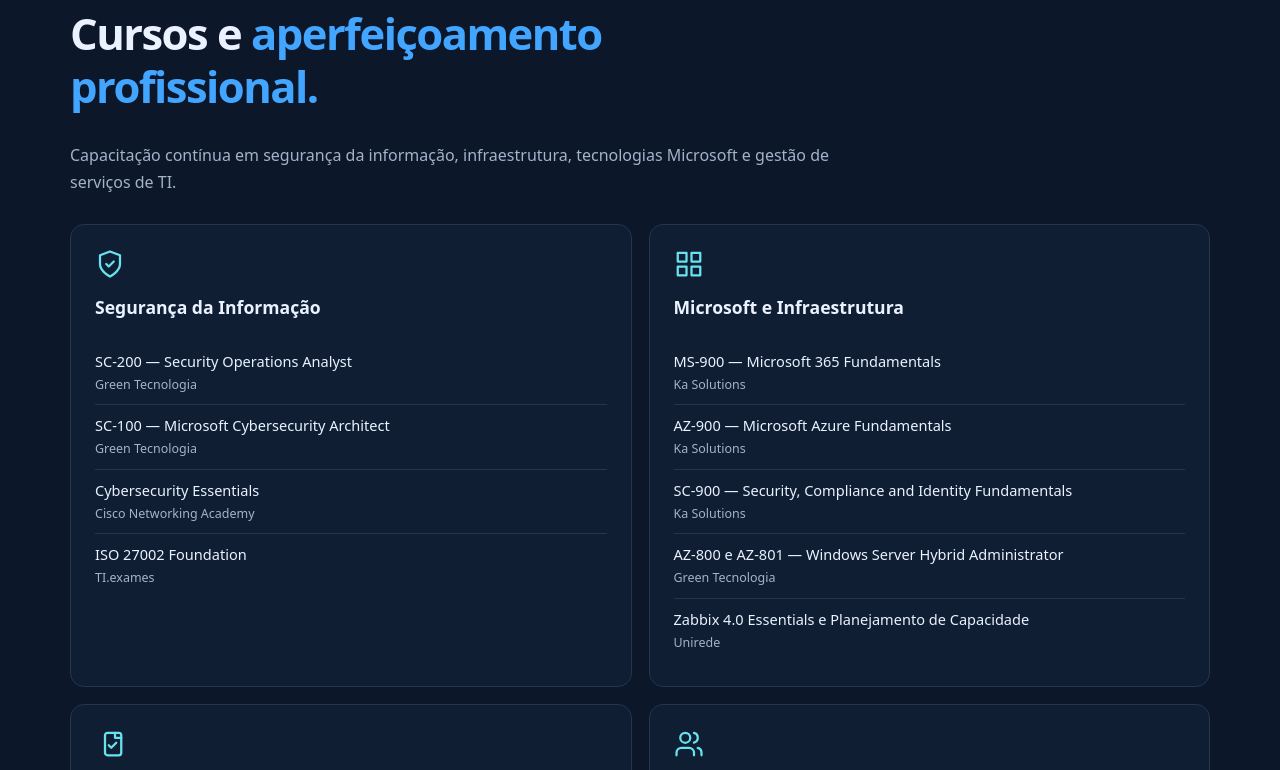
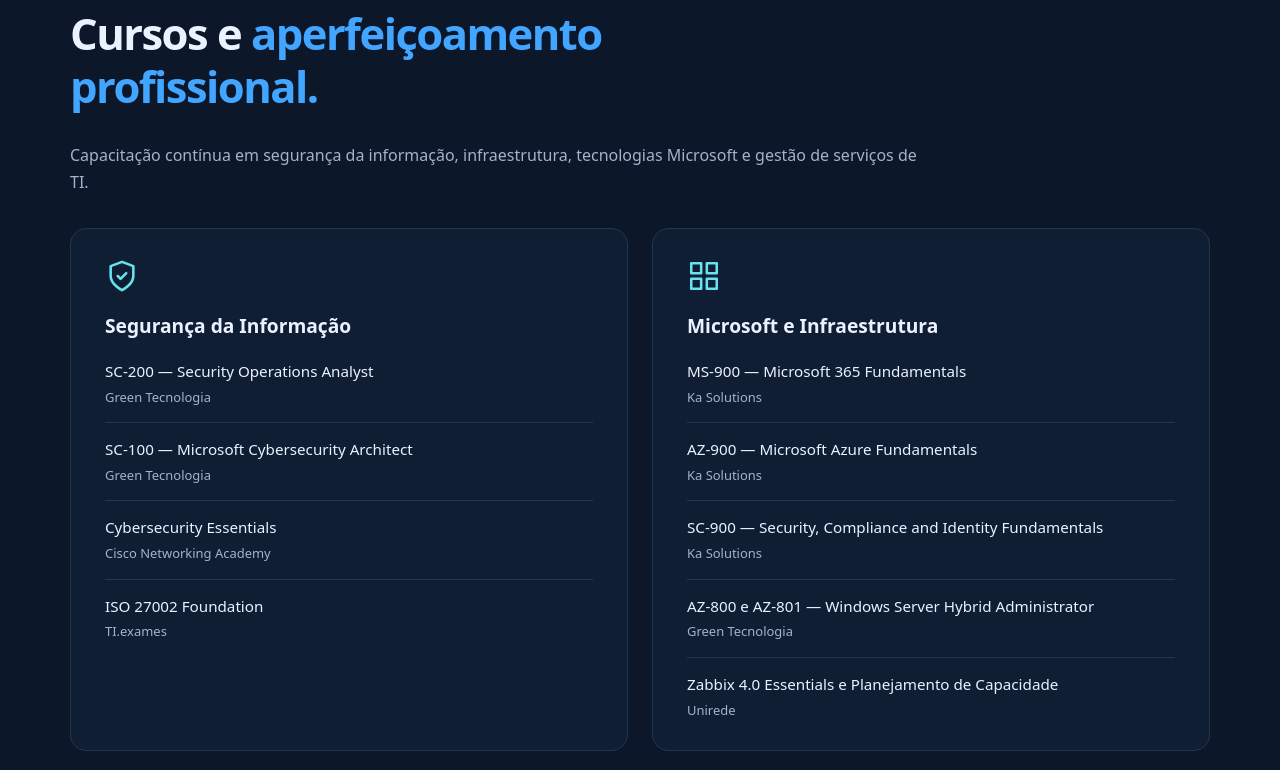
Before and after one commit to marciogfsantana/curriculo-marcio, a plain HTML site: page index.html in a window 1280 px wide. Shown: the part 3769-4539 px from the top of the page. Drawn offline with Linux system fonts and the light colour scheme; no server answers.

Commit message:
Update style.css

```diff
--- a/style.css
+++ b/style.css
@@ -1,3 +1,8 @@
+
+/* ==========================================================
+   CURRÍCULO ONLINE — MARCIO SANTANA
+   Tema escuro | Azul e ciano | Layout responsivo
+   ========================================================== */
 
 :root {
   --bg: #080f1e;
@@ -10,6 +15,8 @@
   --cyan: #67e3ef;
   --green: #6ee7b7;
 }
+
+/* CONFIGURAÇÕES GERAIS */
 
 * {
   box-sizing: border-box;
@@ -24,7 +31,8 @@ body {
   margin: 0;
   background: var(--bg);
   color: var(--text);
-  font: 16px/1.7 system-ui, -apple-system, Segoe UI, Roboto, sans-serif;
+  font: 16px/1.7 system-ui, -apple-system, "Segoe UI",
+        Roboto, sans-serif;
 }
 
 a {
@@ -57,7 +65,9 @@ button:focus-visible {
   top: 10px;
 }
 
-/* CABEÇALHO E MENU */
+/* ==========================================================
+   CABEÇALHO E NAVEGAÇÃO
+   ========================================================== */
 
 .header {
   position: sticky;
@@ -113,9 +123,12 @@ button:focus-visible {
   border-radius: 8px;
   padding: 5px 11px;
   font-size: 22px;
+  cursor: pointer;
 }
 
-/* APRESENTAÇÃO PRINCIPAL */
+/* ==========================================================
+   APRESENTAÇÃO PRINCIPAL
+   ========================================================== */
 
 .hero {
   min-height: 650px;
@@ -145,7 +158,10 @@ button:focus-visible {
   box-shadow: 0 0 14px var(--green);
 }
 
-h1, h2, h3, p {
+h1,
+h2,
+h3,
+p {
   margin-top: 0;
 }
 
@@ -185,7 +201,9 @@ h2 {
   color: var(--muted);
 }
 
-/* BOTÕES */
+/* ==========================================================
+   BOTÕES
+   ========================================================== */
 
 .actions {
   display: flex;
@@ -229,7 +247,9 @@ h2 {
   background: #1b2d48;
 }
 
-/* ETIQUETAS */
+/* ==========================================================
+   ETIQUETAS E CERTIFICAÇÕES
+   ========================================================== */
 
 .hero-tags,
 .chips {
@@ -248,14 +268,17 @@ h2 {
   font-size: .77rem;
 }
 
-/* TERMINAL LINUX */
+/* ==========================================================
+   TERMINAL LINUX
+   ========================================================== */
 
 .terminal {
   border: 1px solid #315174;
   border-radius: 14px;
   overflow: hidden;
   background: #091426;
-  box-shadow: 0 25px 80px #0008, 0 0 65px #137bd51a;
+  box-shadow: 0 25px 80px #0008,
+              0 0 65px #137bd51a;
   transform: rotate(1deg);
 }
 
@@ -292,7 +315,8 @@ h2 {
 
 .terminal-body {
   padding: 20px 18px;
-  font: 13px/1.8 ui-monospace, SFMono-Regular, Consolas, monospace;
+  font: 13px/1.8 ui-monospace,
+        SFMono-Regular, Consolas, monospace;
   overflow-wrap: anywhere;
 }
 
@@ -317,7 +341,9 @@ h2 {
   color: var(--cyan);
 }
 
-/* SEÇÕES */
+/* ==========================================================
+   SEÇÕES
+   ========================================================== */
 
 .section {
   padding: 95px 0;
@@ -334,7 +360,9 @@ h2 {
   gap: 45px;
 }
 
-/* EXPERIÊNCIA PROFISSIONAL */
+/* ==========================================================
+   EXPERIÊNCIA PROFISSIONAL
+   ========================================================== */
 
 .timeline {
   border-left: 2px solid #28486d;
@@ -353,7 +381,7 @@ h2 {
   padding-bottom: 0;
 }
 
-.job:before {
+.job::before {
   content: "";
   position: absolute;
   left: -7px;
@@ -387,11 +415,13 @@ h2 {
   max-width: 780px;
 }
 
-/* COMPETÊNCIAS E CARTÕES */
+/* ==========================================================
+   COMPETÊNCIAS E CARTÕES
+   ========================================================== */
 
 .cards {
   display: grid;
-  grid-template-columns: repeat(4, 1fr);
+  grid-template-columns: repeat(4, minmax(0, 1fr));
   gap: 17px;
 }
 
@@ -401,6 +431,7 @@ h2 {
   border: 1px solid var(--line);
   border-radius: 14px;
   padding: 24px;
+  min-width: 0;
 }
 
 .skill:hover {
@@ -439,16 +470,66 @@ h2 {
   margin-top: 20px;
 }
 
-/* CURSOS E APERFEIÇOAMENTO */
+/* ==========================================================
+   CURSOS E APERFEIÇOAMENTO PROFISSIONAL
+   Layout com 2 cartões por linha
+   ========================================================== */
 
 #cursos .intro {
-  max-width: 760px;
-  margin-bottom: 28px;
+  max-width: 850px;
+  margin-bottom: 32px;
 }
 
+/* Dois cartões por linha */
+
 #cursos .cards {
+  display: grid;
   grid-template-columns: repeat(2, minmax(0, 1fr));
+  gap: 24px;
+  align-items: stretch;
 }
+
+/* Aparência dos cartões */
+
+#cursos .skill {
+  min-width: 0;
+  padding: 30px 34px;
+  border-radius: 16px;
+  transition: border-color .2s ease,
+              transform .2s ease;
+}
+
+#cursos .skill:hover {
+  border-color: var(--blue);
+  transform: translateY(-3px);
+}
+
+/* Ícones */
+
+#cursos .skill-icon {
+  color: var(--cyan);
+  margin-bottom: 20px;
+}
+
+#cursos .skill-icon svg {
+  display: block;
+  width: 34px;
+  height: 34px;
+  stroke: currentColor;
+  stroke-width: 1.8;
+  fill: none;
+}
+
+/* Títulos das áreas */
+
+#cursos .skill h3 {
+  font-size: 1.2rem;
+  font-weight: 700;
+  line-height: 1.4;
+  margin-bottom: 20px;
+}
+
+/* Lista sem marcadores */
 
 #cursos .skill ul {
   list-style: none;
@@ -457,36 +538,44 @@ h2 {
 }
 
 #cursos .skill li {
+  list-style: none;
+  margin: 0;
+  padding: 15px 0;
+  border-bottom: 1px solid var(--line);
   color: var(--text);
-  font-size: .91rem;
+  font-size: .95rem;
   line-height: 1.5;
-  padding: 10px 0;
-  border-bottom: 1px solid var(--line);
+  overflow-wrap: normal;
+  word-break: normal;
+}
+
+#cursos .skill li::marker {
+  content: "";
+}
+
+#cursos .skill li:first-child {
+  padding-top: 0;
 }
 
 #cursos .skill li:last-child {
-  border-bottom: 0;
+  border-bottom: none;
+  padding-bottom: 0;
 }
+
+/* Instituição responsável pelo curso */
 
 #cursos .skill li small {
   display: block;
   color: var(--muted);
-  font-size: .78rem;
-  margin-top: 3px;
+  font-size: .81rem;
+  font-weight: 400;
+  line-height: 1.5;
+  margin-top: 5px;
 }
 
-/* ÍCONES SVG DOS CURSOS */
-
-#cursos .skill-icon svg {
-  display: block;
-  width: 30px;
-  height: 30px;
-  stroke: currentColor;
-  stroke-width: 1.8;
-  fill: none;
-}
-
-/* CONTATO E RODAPÉ */
+/* ==========================================================
+   CONTATO
+   ========================================================== */
 
 .contact {
   text-align: center;
@@ -499,6 +588,10 @@ h2 {
 .contact .actions {
   justify-content: center;
 }
+
+/* ==========================================================
+   RODAPÉ
+   ========================================================== */
 
 .footer {
   padding: 24px 0;
@@ -513,7 +606,9 @@ h2 {
   flex-wrap: wrap;
 }
 
-/* RESPONSIVIDADE - TABLETS */
+/* ==========================================================
+   RESPONSIVIDADE - TABLETS
+   ========================================================== */
 
 @media (max-width: 950px) {
   .hero {
@@ -528,11 +623,23 @@ h2 {
   }
 
   .cards {
-    grid-template-columns: repeat(2, 1fr);
+    grid-template-columns: repeat(2, minmax(0, 1fr));
   }
 }
 
-/* RESPONSIVIDADE - CELULARES */
+/* ==========================================================
+   RESPONSIVIDADE - CELULARES
+   ========================================================== */
+
+@media (max-width: 700px) {
+  #cursos .cards {
+    grid-template-columns: 1fr;
+  }
+
+  #cursos .skill {
+    padding: 24px;
+  }
+}
 
 @media (max-width: 650px) {
   .container {
@@ -607,7 +714,9 @@ h2 {
   }
 }
 
-/* ACESSIBILIDADE */
+/* ==========================================================
+   ACESSIBILIDADE
+   ========================================================== */
 
 @media (prefers-reduced-motion: reduce) {
   html {
@@ -615,8 +724,8 @@ h2 {
   }
 
   *,
-  *:before,
-  *:after {
+  *::before,
+  *::after {
     transition: none !important;
   }
 }
```
